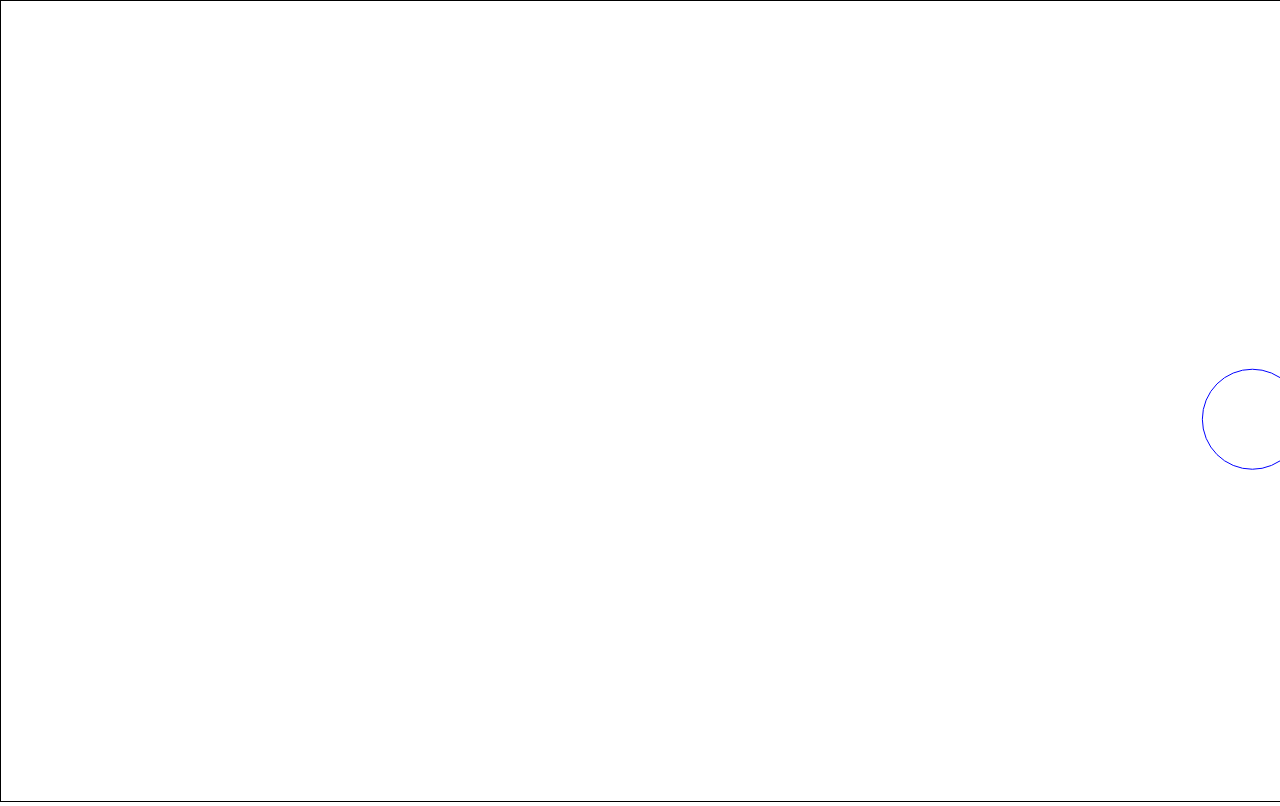
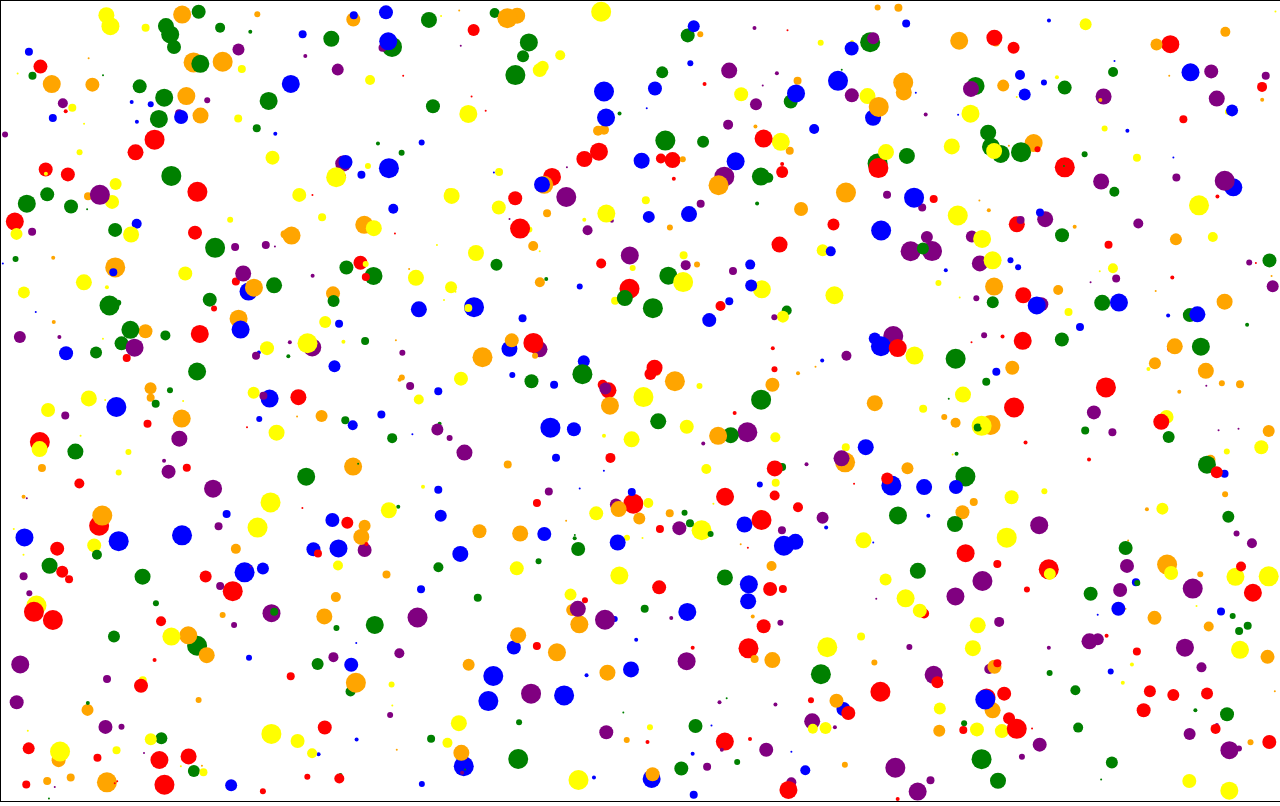
Before and after one commit to AnthonMS/CanvasTesting, a plain HTML site: page index.html in a window 1280 px wide. Drawn offline with nearby package versions, Linux system fonts and the light colour scheme.

Commit message:
Some basic and some more advanced canvas.
Plus this is Object oriented, meaning I am using the new Javascript version (idk how new) which means I can make classes with methods and variables, in a seperate file, which is nice.

This has some different js scripts. some more advanced than others. The advanced one is one where 1000 circle objects are created, and these objects is moving around in different speeds. These objects are updated 50 times a second, meaning we are cleaning the canvas and drawing their new x and y values.
If the mouse is in a radius of 50, then the circles will expand to their max radius (which also is random).

```diff
--- a/index.html
+++ b/index.html
@@ -5,7 +5,7 @@
     <title>Canvas Testing</title>
     <script src="https://cdnjs.cloudflare.com/ajax/libs/jquery/3.2.1/jquery.min.js"></script>
     <link href="css/styles.css" rel="stylesheet"/>
-    <script src="js/basic_anim_script.js"></script>
+    <script src="js/advanced_anim_script.js"></script>
     <script src="js/objects/Circle.js"></script>
 </head>
 <body>
--- /dev/null
+++ b/js/advanced_anim_script.js
@@ -0,0 +1,53 @@
+var canvas, ctx, innerWidth, innerHeight;
+var platforms = [];
+var circleArray = [];
+var colorArray = ['blue', 'purple', 'red', 'yellow', 'orange', 'green'];
+
+window.onload = function () {
+    canvas = document.getElementById('canvas');
+    ctx = canvas.getContext('2d');
+    innerWidth = window.innerWidth;
+    innerHeight = window.innerHeight;
+    canvas.width = innerWidth;
+    canvas.height = innerHeight;
+
+    for (var i = 0; i < 1000; i++)
+    {
+        //tempCircle = new Circle('TestCircle'+i, innerWidth, innerHeight, platforms);
+        var tempCol = Math.floor(Math.random() * colorArray.length);
+        circleArray.push(new Circle('TestCircle'+i, innerWidth, innerHeight, platforms, colorArray[tempCol]));
+    }
+
+    animate();
+
+};
+
+window.addEventListener('mousemove',
+    function (event) {
+        //console.log(event);
+        for (var i = 0; i < circleArray.length; i++)
+        {
+            circleArray[i].changeRadius(event.clientX, event.clientY);
+        }
+});
+
+function animate() {
+    setInterval(function () {
+        ctx.clearRect(0, 0, innerWidth, innerHeight);
+        //ctx.clearRect(0, 0, innerWidth, innerHeight);
+        updateCircles();
+    }, 1000/50); // 50 frames per second
+}
+
+function updateCircles() {
+    for (var i = 0; i < circleArray.length; i++)
+    {
+        ctx.beginPath();
+        ctx.arc(circleArray[i].circleX, circleArray[i].circleY, circleArray[i].circleRadius, 0, Math.PI * 2, false);
+        //ctx.strokeStyle = 'black';
+        //ctx.stroke();
+        ctx.fillStyle = circleArray[i].color;
+        ctx.fill();
+        circleArray[i].moveCircle();
+    }
+}
--- a/js/objects/Circle.js
+++ b/js/objects/Circle.js
@@ -0,0 +1,96 @@
+class Circle
+{
+    /*_canvasWidth
+    _canvasHeight
+
+    _name
+    _circleX
+    _circleY
+    _circleRadius
+    _circleSpdX
+    _circleSpdY*/
+
+    constructor(name, canvasWidth, canvasHeight, platforms, color)
+    {
+        this._circleRadius = Math.floor(Math.random() * 10 + 1);
+        this._maxRadius = Math.floor((Math.random() * 10 + 1) * 10);
+        this._minRadius = this._circleRadius;
+        this._circleX = Math.random() * (canvasWidth - this._circleRadius * 2) + this._circleRadius;
+        this._circleY = Math.random() * (canvasHeight - this._circleRadius * 2) + this._circleRadius;
+        this._circleSpdX = (Math.random() - 0.5) * 3;
+        this._circleSpdY = (Math.random() - 0.5) * 3;
+        this._name = name;
+        this._canvasWidth = canvasWidth;
+        this._canvasHeight = canvasHeight;
+        this._platforms = platforms;
+        this._color = color;
+    }
+
+    moveCircle()
+    {
+        this.checkWallCollision();
+        this.checkPlatformCollision();
+        this._circleX += this._circleSpdX;
+        this._circleY += this._circleSpdY;
+    }
+
+    checkWallCollision()
+    {
+        if (this._circleX + this._circleRadius > this._canvasWidth) { // It is too far right if True
+            this._circleSpdX = -this._circleSpdX;
+        } else if (this._circleX - this._circleRadius < 0) { // It is too far left if true
+            this._circleSpdX = -this._circleSpdX;
+        }
+
+        if (this._circleY + this._circleRadius > this._canvasHeight || // It is too far down if True
+            this._circleY - this._circleRadius < 0) { // it is to far uuup if true
+            this._circleSpdY = -this._circleSpdY; // We do the same thing either way.
+        }
+    }
+
+    changeRadius(mouseX, mouseY)
+    {
+        if (mouseX - this._circleX < 50 && // If this mouse is closer than 50 pixels from the right
+            mouseX - this._circleX > -50) { // and if the mouse is closer than 50 px from the left
+            if (mouseY - this._circleY < 50 && mouseY - this._circleY > -50)
+            {
+                if (this._circleRadius < this._maxRadius)
+                {
+                    this._circleRadius += 1;
+                }
+            }
+
+        } else if (this._circleRadius > this._minRadius) {
+            this._circleRadius -= 1;
+        }
+    }
+
+    checkPlatformCollision()
+    {
+        //for (var i = 0; i < this._platforms.length; i++)
+        //{
+            //var tempPlat = this._platforms[i];
+
+        //}
+    }
+
+    get name() { return this._name; }
+    get canvasWidth() { return this._canvasWidth; }
+    get canvasHeight() { return this._canvasHeight; }
+    get circleX() { return this._circleX; }
+    get circleY() { return this._circleY; }
+    get circleRadius() { return this._circleRadius; }
+    get circleSpdX() { return this._circleSpdX; }
+    get circleSpdY() { return this._circleSpdY; }
+    get color() { return this._color; }
+
+    set circleX(value) { this._circleX = value; }
+    set circleY(value) { this._circleY = value; }
+    set circleRadius(value) { this._circleRadius = value; }
+    set circleSpdX(value) { this._circleSpdX = value; }
+    set circleSpdY(value) { this._circleSpdY = value; }
+    set name(value) { this._name = value; }
+    set canvasWidth(value) { this._canvasWidth = value; }
+    set canvasHeight(value) { this._canvasHeight = value; }
+    set color(value) { this._color = value; }
+}
```
Also changed, not shown: js/basic_anim2_script.js (added, +72 -0 lines).
